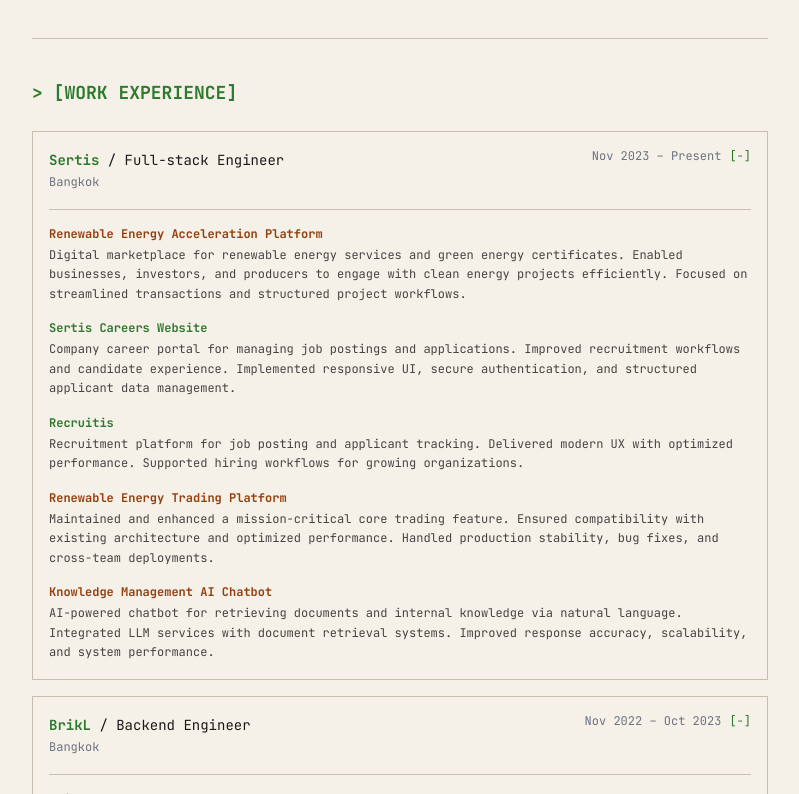
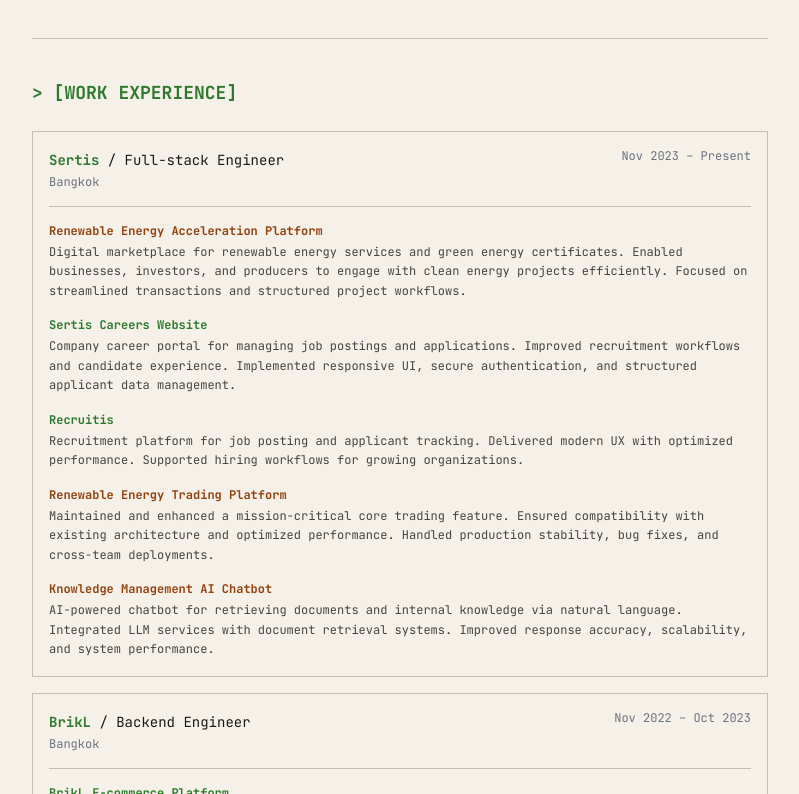
Before and after one commit to thihakyaw/thihakyaw.github.io, a React (Vite) app: page / in a window 1280 px wide. Shown: the part 886-1680 px from the top of the page, without its empty margins (240-1039 px from the left). Built offline with nearby package versions, Linux system fonts and the light colour scheme.

Commit message:
feat: remove collapse toggle from work experience, always show projects

```diff
--- a/src/components/Employment.tsx
+++ b/src/components/Employment.tsx
@@ -1,4 +1,3 @@
-import { useState } from 'react'
 import type { Employment as EmploymentType } from '../types'
 
 interface EmploymentProps {
@@ -6,15 +5,8 @@
 }
 
 function JobCard({ job }: { job: EmploymentType }) {
-  const [open, setOpen] = useState(true)
-
   return (
     <div className="retro-card mb-4">
-      <button
-        onClick={() => setOpen(o => !o)}
-        className="w-full text-left"
-        aria-expanded={open}
-      >
       <div className="flex flex-wrap items-start justify-between gap-2">
         <div>
           {job.url ? (
@@ -23,7 +15,6 @@
               target="_blank"
               rel="noopener noreferrer"
               className="retro-link font-bold text-sm"
-                onClick={e => e.stopPropagation()}
             >
               {job.company}
             </a>
@@ -34,16 +25,11 @@
           )}
           <span className="text-paper-text dark:text-terminal-text text-sm"> / {job.role}</span>
         </div>
-          <div className="flex items-center gap-2 text-xs text-paper-muted dark:text-terminal-muted">
-            <span>{job.period}</span>
-            <span className="text-paper-green dark:text-terminal-green">{open ? '[-]' : '[+]'}</span>
+        <span className="text-xs text-paper-muted dark:text-terminal-muted">{job.period}</span>
       </div>
-        </div>
-        <div className="text-xs text-paper-muted dark:text-terminal-muted mt-0.5">{job.location}</div>
-      </button>
+      <div className="text-xs text-paper-muted dark:text-terminal-muted mt-0.5 mb-4">{job.location}</div>
 
-      {open && (
-        <div className="mt-4 space-y-4 border-t border-paper-border dark:border-terminal-border pt-4">
+      <div className="space-y-4 border-t border-paper-border dark:border-terminal-border pt-4">
         {job.projects.map(project => (
           <div key={project.name}>
             <div className="text-xs font-bold text-paper-amber dark:text-terminal-amber mb-1">
@@ -66,7 +52,6 @@
           </div>
         ))}
       </div>
-      )}
     </div>
   )
 }
```
Lines whose indentation alone changed are shown as unchanged.
